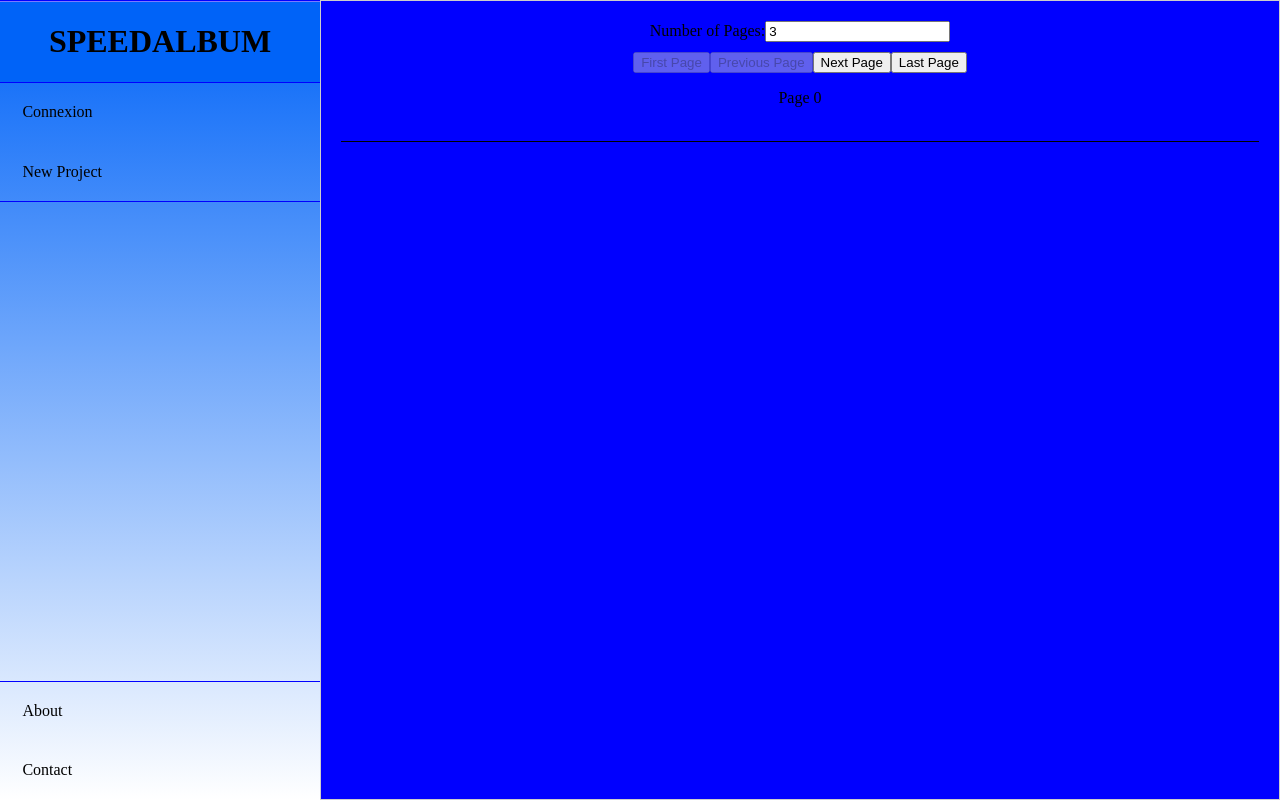
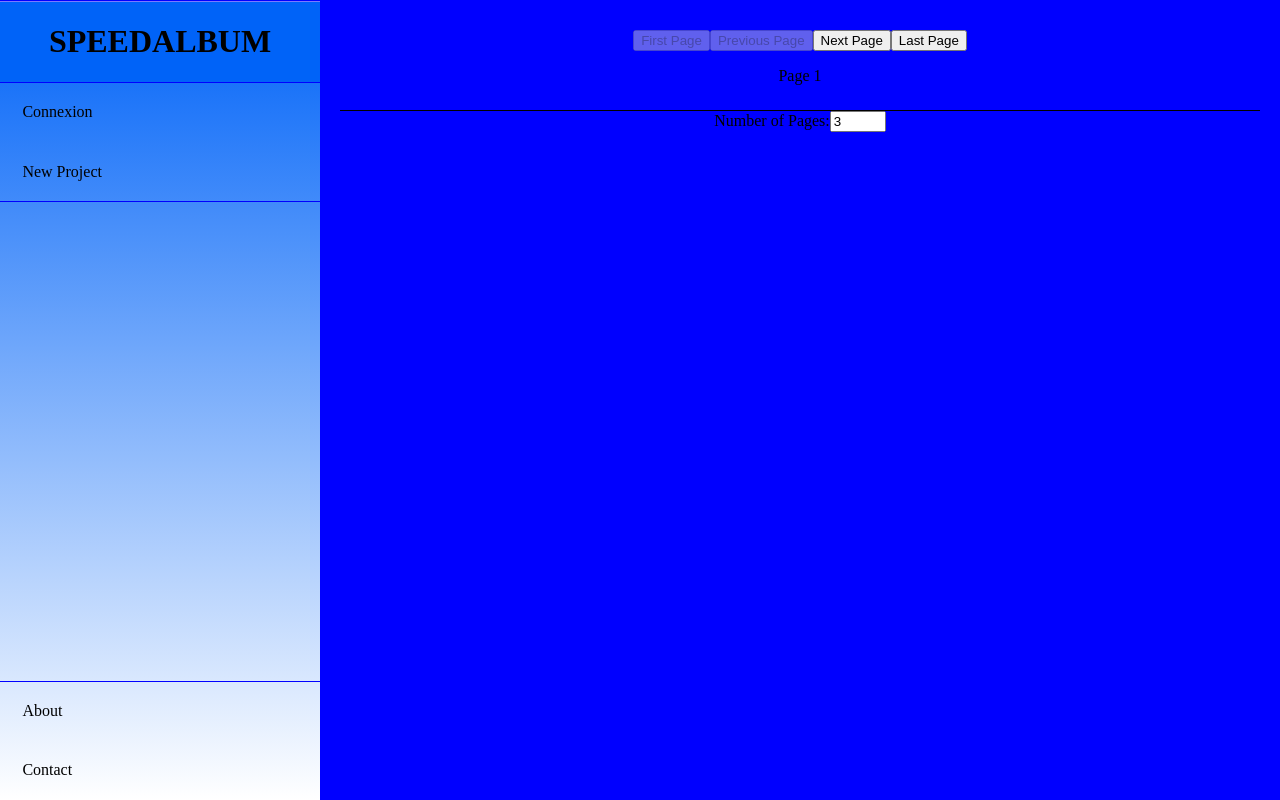
Before and after one commit to msakirda/projetpersofin, a React (Vite) app in the folder dj-frontend/: page /Nouveau_projet in a window 1280 px wide. Built offline with nearby package versions, Linux system fonts and the light colour scheme.

Commit message:
reorganisation of slider newproject

```diff
--- a/dj-frontend/src/App.tsx
+++ b/dj-frontend/src/App.tsx
@@ -9,6 +9,7 @@ import Contact from './Contact';
 import Connexion from './Connexion';
 import Profil from "./Profil"
 import Sharing from './Sharing';
+import MyProjects from './MyProjects';
 
 
 // Création d'une instance de BrowserRouter avec les différentes routes
@@ -42,6 +43,10 @@ const router = createBrowserRouter([
   {
     path: "/Sharing", // route pour la page sharing
     element:<Sharing />
+  },
+  {
+    path: "/MyProjects", // route pour la page sharing
+    element:<MyProjects />
   }
 
 ]);
--- a/dj-frontend/src/MenuBar.tsx
+++ b/dj-frontend/src/MenuBar.tsx
@@ -144,6 +144,15 @@ function MenuBar() {
             Sharing
           </div>
         </Link> */}
+        {(userConnected !== "#UserIncognito" ?
+          <Link className="menuOption" to="/MyProjects">
+            <div className="Titre_MyProjects menuSection">
+              My Projects
+            </div>
+          </Link>
+          :
+          <></>
+        )}
       </div>
 
       {/* Section du menu gauche (bas) */}
--- /dev/null
+++ b/dj-frontend/src/MiddlePage.tsx
@@ -0,0 +1,16 @@
+import NavBar from "./NavBar";
+
+// Nouveau composant pour représenter une page du milieu
+const MiddlePage:
+React.FC<{ pageIndex: number, currentPage: number, numPages: number, handleFirstPage: () => void, handlePrevPage: () => void, handleNextPage: () => void, handleLastPage: () => void }>
+= ( { pageIndex, currentPage, numPages, handleFirstPage, handlePrevPage, handleNextPage, handleLastPage }) => {
+
+    return (
+    <div className={`slider-page ${pageIndex === currentPage ? 'current' : ''}`} id={`page${pageIndex + 1}`}>
+      <NavBar  pageIndex={pageIndex} currentPage={currentPage} numPages={numPages} handleFirstPage={handleFirstPage} handlePrevPage={handlePrevPage} handleNextPage={handleNextPage} handleLastPage={handleLastPage}></NavBar>
+      {/* Contenu de la page */}
+    </div>
+    )
+};
+
+export default MiddlePage;
--- /dev/null
+++ b/dj-frontend/src/MyProjects.tsx
@@ -0,0 +1,12 @@
+// Définition du composant principal App qui utilise le RouterProvider avec le router créé
+
+import MenuBar from "./MenuBar";
+
+function MyProjects() {
+    return (
+      <MenuBar></MenuBar>
+    );
+  }
+
+  // Export du composant App comme composant principal de l'application
+  export default MyProjects;
--- /dev/null
+++ b/dj-frontend/src/NavBar.tsx
@@ -0,0 +1,29 @@
+const NavBar :
+React.FC<{ pageIndex: number, currentPage: number, numPages: number, handleFirstPage: () => void, handlePrevPage: () => void, handleNextPage: () => void, handleLastPage: () => void }>
+= (
+    { pageIndex, currentPage, numPages, handleFirstPage, handlePrevPage, handleNextPage, handleLastPage }
+) =>
+{
+
+
+    return (
+        <div className="navBar">
+        <button onClick={handleFirstPage} disabled={currentPage === 0}>
+          First Page
+        </button>
+        <button onClick={handlePrevPage} disabled={currentPage === 0}>
+          Previous Page
+        </button>
+        <button onClick={handleNextPage} disabled={currentPage === numPages - 1}>
+          Next Page
+        </button>
+        <button onClick={handleLastPage} disabled={currentPage === numPages - 1}>
+          Last Page
+        </button>
+        <p>Page {pageIndex + 1}</p>
+      </div>
+
+    );
+};
+
+export default NavBar;
--- a/dj-frontend/src/Nouveau_projet.css
+++ b/dj-frontend/src/Nouveau_projet.css
@@ -22,13 +22,8 @@
   /* overflow: auto; */
   box-sizing: border-box;
   padding: 20px;
-  border: 1px solid #ccc;
+  /* border: 1px solid #ccc; */
   text-align: center;
-}
-
-/* Styles pour la classe "current" */
-#current {
-  background-color: darkblue;
 }
 
 /* Styles pour les boutons */
@@ -41,7 +36,7 @@ button:hover {
   background-color: #ddd;
 }
 
-.slidingButtonsZone{
+.navBar{
   border-bottom: 1px solid black;
-  padding-bottom: 2%;
+  padding-bottom: 1%;
 }
--- a/dj-frontend/src/Nouveau_projet.tsx
+++ b/dj-frontend/src/Nouveau_projet.tsx
@@ -1,6 +1,10 @@
 import React, { useCallback, useState, useRef, useEffect } from 'react';
 import './Nouveau_projet.css';
 import MenuBar from './MenuBar';
+import MiddlePage from './MiddlePage';
+import NavBar from './NavBar';
+
+
 
 const Nouveau_projet = () => {
   const [numPages, setNumPages] = useState(3);
@@ -8,7 +12,9 @@ const Nouveau_projet = () => {
   const scrollerRef = useRef<HTMLDivElement>(null);
 
   const handleNumPagesChange = useCallback((e: { target: { value: string; }; }) => {
-    setNumPages(parseInt(e.target.value, 10) || 1);
+    let newNumPages = parseInt(e.target.value, 10) || 1;
+    newNumPages = Math.min(99, Math.max(1, newNumPages));
+    setNumPages(newNumPages);
     setCurrentPage(0);
   }, []);
 
@@ -25,7 +31,7 @@ const Nouveau_projet = () => {
   }, []);
 
   const handleLastPage = useCallback(() => {
-    setCurrentPage(numPages -1);
+    setCurrentPage(numPages - 1);
   }, [numPages]);
 
   useEffect(() => {
@@ -41,32 +47,30 @@ const Nouveau_projet = () => {
     const pages = [];
 
     for (let i = 0; i < numPages; i++) {
+      if (i === 0) {
+        // Première page
         pages.push(
+          <div key={i} className={`slider-page firstPage`} id={`page${i + 1}`}>
+            <NavBar  pageIndex={i} currentPage={currentPage} numPages={numPages} handleFirstPage={handleFirstPage} handlePrevPage={handlePrevPage} handleNextPage={handleNextPage} handleLastPage={handleLastPage}></NavBar>
 
-        <div
-          key={i}
-          className={`slider-page ${i === currentPage ? 'current' : ''}`}
-          id={`page${i + 1}`}
-        >
-          <div className="slidingButtonsZone">
-            <button onClick={handleFirstPage} disabled={currentPage === 0}>
-              First Page
-            </button>
-            <button onClick={handlePrevPage} disabled={currentPage === 0}>
-              Previous Page
-            </button>
-            <button onClick={handleNextPage} disabled={currentPage === numPages - 1}>
-              Next Page
-            </button>
-            <button onClick={handleLastPage} disabled={currentPage === numPages - 1}>
-              Last Page
-            </button>
-            <p>Page {i + 2}</p>
+            <label>
+              Number of Pages:
+              <input type='number' value={numPages} onChange={handleNumPagesChange} min={1} max={99} />
+            </label>
           </div>
-          {/* Contenu de la page */}
+        );
+      } else if (i === numPages - 1) {
+        // Dernière page
+        pages.push(
+          <div key={i} className={`slider-page lastPage`} id={`page${i + 1}`}>
+              <NavBar  pageIndex={i} currentPage={currentPage} numPages={numPages} handleFirstPage={handleFirstPage} handlePrevPage={handlePrevPage} handleNextPage={handleNextPage} handleLastPage={handleLastPage}></NavBar>
 
           </div>
-      );
+        )
+      } else {
+        // Pages du milieu
+        pages.push(<MiddlePage key={i} pageIndex={i} currentPage={currentPage} numPages={numPages} handleFirstPage={handleFirstPage} handlePrevPage={handlePrevPage} handleNextPage={handleNextPage} handleLastPage={handleLastPage} />);
+      }
     }
 
     return pages;
@@ -77,49 +81,9 @@ const Nouveau_projet = () => {
       <MenuBar></MenuBar>
       <div className='slider-container'>
         <div className='slider-scroller' ref={scrollerRef}>
-        <div className='slider-page firstPage'>
-          <label>
-            Number of Pages:
-            <input type='number' value={numPages} onChange={handleNumPagesChange} min={1} />
-          </label>
-          <div className='slidingButtonsZone'>
-            <button onClick={handleFirstPage} disabled={currentPage === 0}>
-              First Page
-            </button>
-            <button onClick={handlePrevPage} disabled={currentPage === 0}>
-              Previous Page
-            </button>
-            <button onClick={handleNextPage} disabled={currentPage === numPages - 1}>
-              Next Page
-            </button>
-            <button onClick={handleLastPage} disabled={currentPage === numPages - 1}>
-              Last Page
-            </button>
-            <p>Page {currentPage}</p>
-          </div>
-        </div>
+
           {renderPages()}
-        <div className='slider-page lastPage'>
-          <label>
-            Number of Pages:
-            <input type='number' value={numPages} onChange={handleNumPagesChange} min={1} />
-          </label>
-          <div className='slidingButtonsZone'>
-            <button onClick={handleFirstPage} disabled={currentPage === 0}>
-              First Page
-            </button>
-            <button onClick={handlePrevPage} disabled={currentPage === 0}>
-              Previous Page
-            </button>
-            <button onClick={handleNextPage} disabled={currentPage === numPages - 1}>
-              Next Page
-            </button>
-            <button onClick={handleLastPage} disabled={currentPage === numPages - 1}>
-              Last Page
-            </button>
-            <p>Page {currentPage}</p>
-          </div>
-        </div>
+
         </div>
       </div>
     </>
```
Also changed, not shown: dj-frontend/src/PageMiddle.tsx (deleted, +0 -14 lines). Lines whose indentation alone changed are shown as unchanged.
